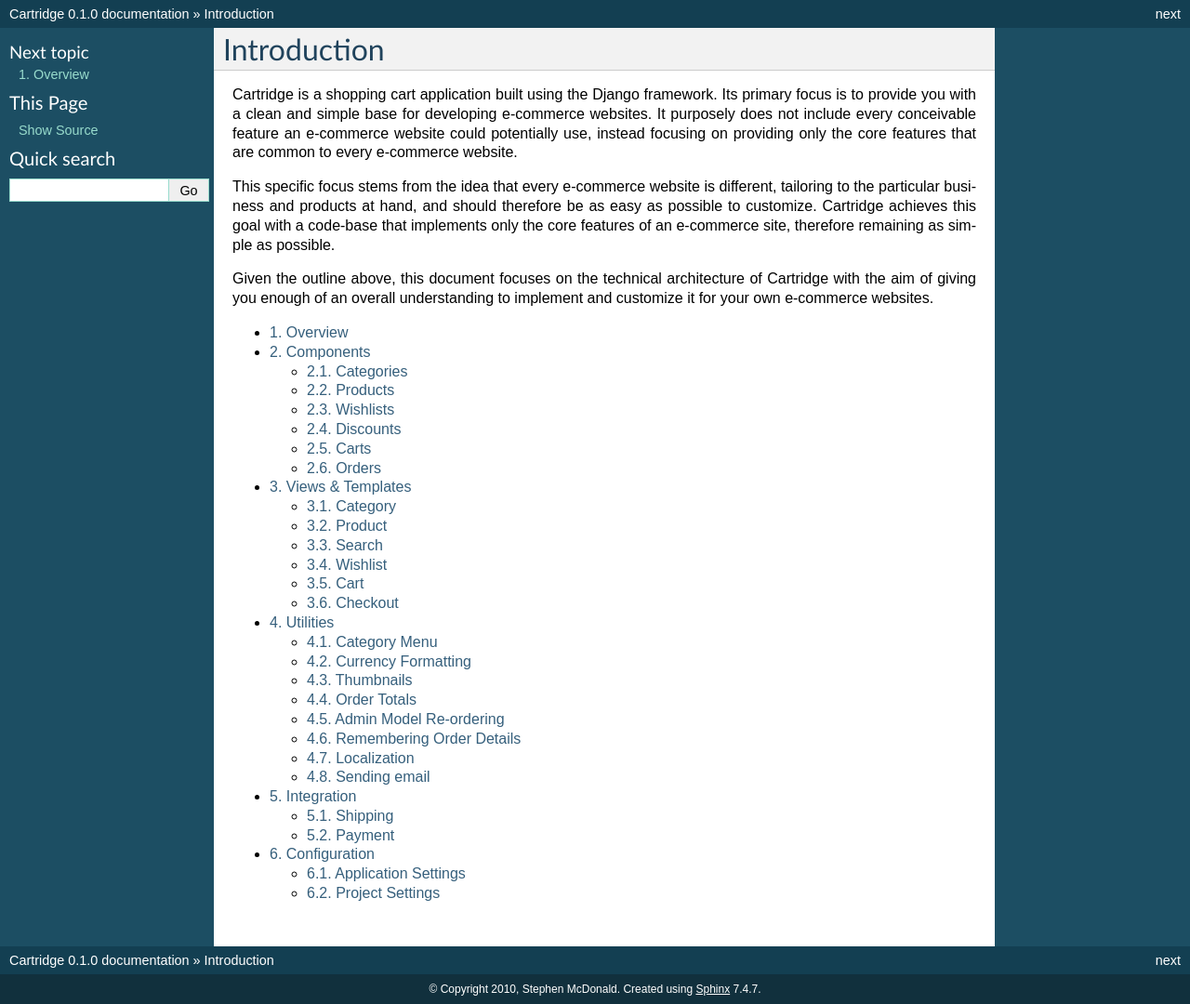
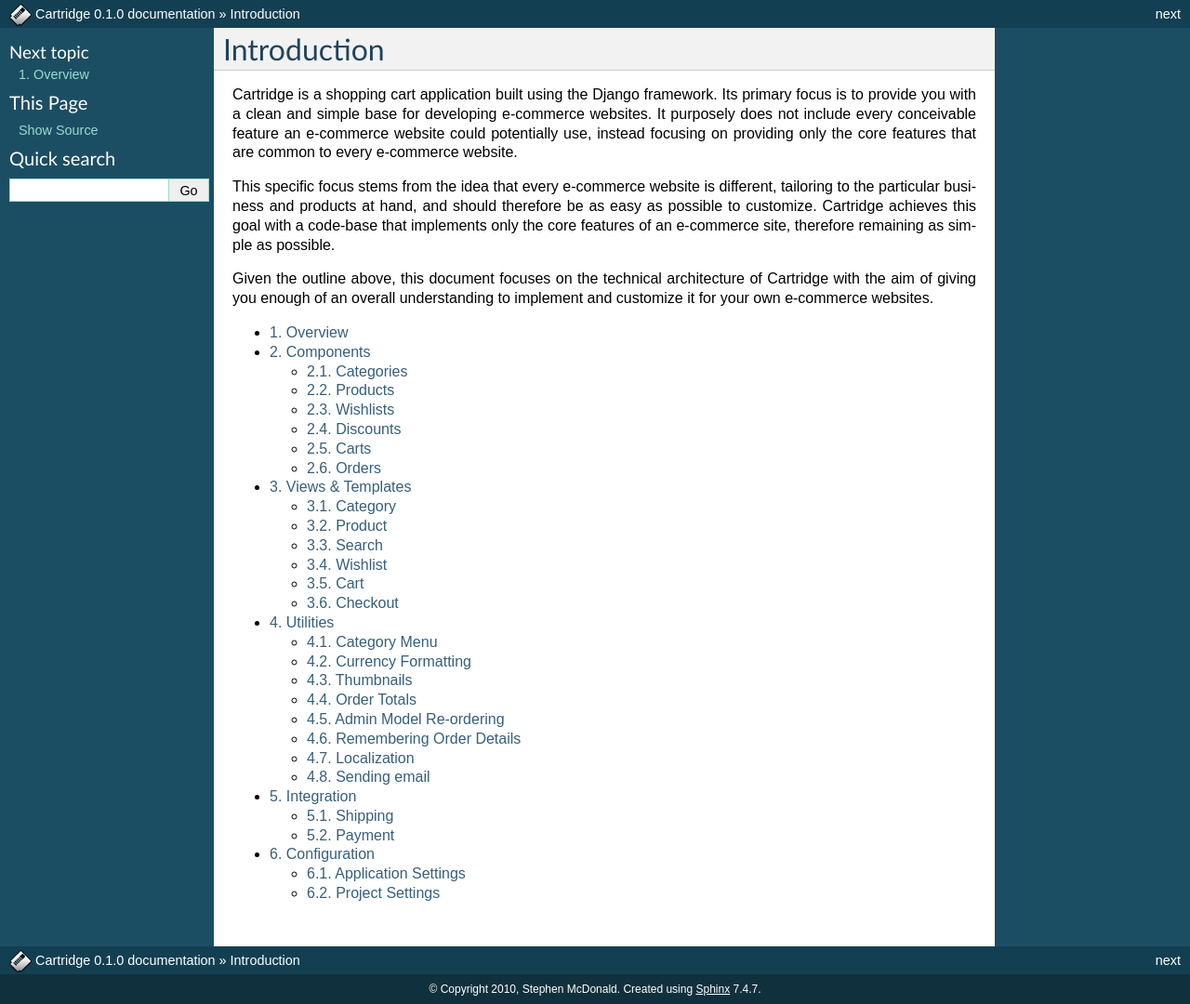
Before and after one commit to stephenmcd/cartridge, a Sphinx documentation site: the page built from docs/index.rst, in a window 1280 px wide. Shown: the whole page at 93% size. Built offline with Sphinx 7.4.7, drawn with Linux system fonts in a browser that asks for light colours.

Commit message:
added logo to docs

```diff
--- /dev/null
+++ b/docs/cartridge_theme/layout.html
@@ -0,0 +1,6 @@
+{% extends "basic/layout.html" %}
+
+{% block rootrellink %}
+<img src="_static/cartridge-logo.png"
+    style="vertical-align: middle; margin-top: -1px" />{{ super() }}
+{% endblock %}
--- /dev/null
+++ b/docs/cartridge_theme/theme.conf
@@ -0,0 +1,2 @@
+[theme]
+inherit = default
--- a/docs/conf.py
+++ b/docs/conf.py
@@ -91,7 +91,7 @@ pygments_style = 'sphinx'
 
 # The theme to use for HTML and HTML Help pages.  Major themes that come with
 # Sphinx are currently 'default' and 'sphinxdoc'.
-html_theme = 'default'
+#html_theme = 'default'
 
 # Theme options are theme-specific and customize the look and feel of a theme
 # further.  For a list of options available for each theme, see the
@@ -195,3 +195,5 @@ latex_documents = [
 
 
 html_use_index = False
+html_theme_path = ["."]
+html_theme = "cartridge_theme"
--- /dev/null
+++ b/docs/theme.conf
@@ -0,0 +1,2 @@
+[theme]
+inherit = basic
```
Also changed, not shown: docs/cartridge_theme/static/cartridge-logo.png (added).
